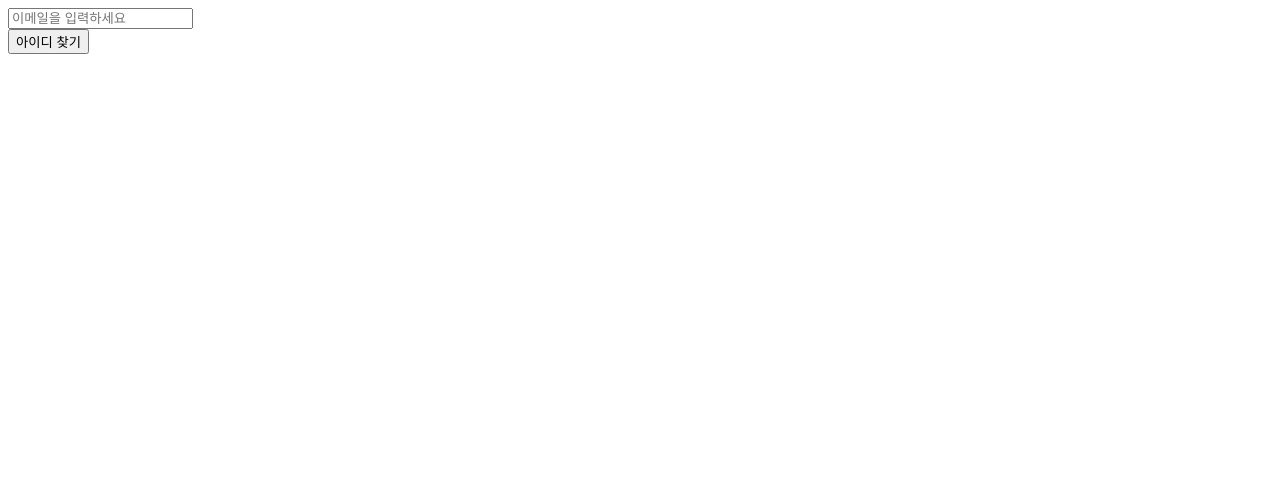
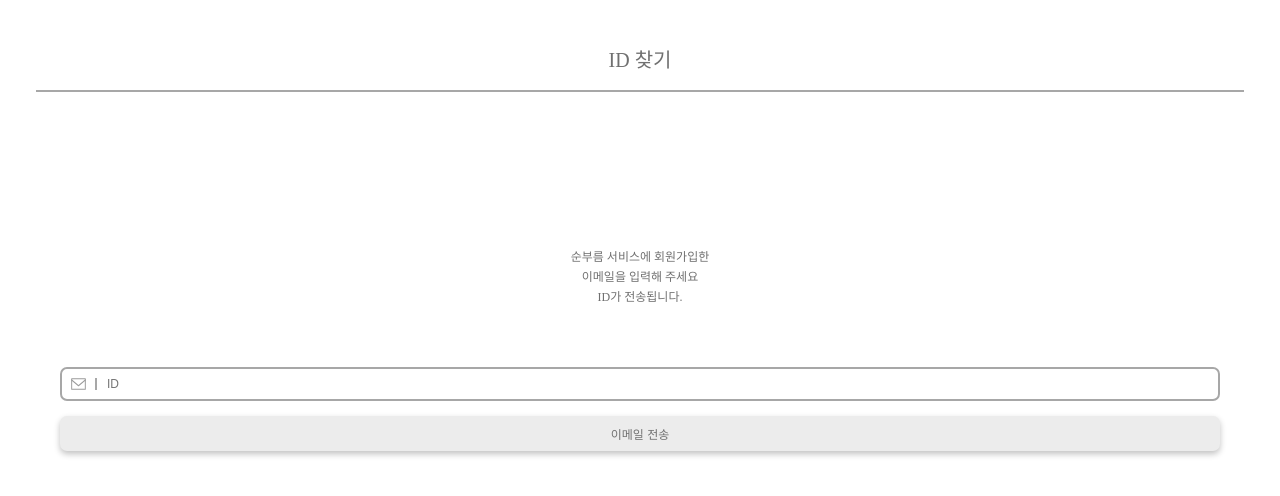
Before and after one commit to dvlops87/userTest, a Django app: page /login/find_id/ in a window 1280 px wide. Shown: the top 496 px of the page. Run offline with Django 3.2, Linux system fonts and the light colour scheme.

Commit message:
[FE] :: 아이디 찾기 페이지 구현

```diff
--- /dev/null
+++ b/SoonDelivery_Project/account/static/css/find_id.css
@@ -0,0 +1,134 @@
+html {
+  height: 100vh;
+  font-size: 10px;
+}
+
+body {
+  height: 100vh;
+}
+
+#main-container {
+  height: 100%;
+  margin: 0px 36px;
+  display: flex;
+  justify-content: center;
+}
+
+#find-id-container {
+  height: 100%;
+  width: 100%;
+  display: flex;
+  flex-direction: column;
+  align-items: center;
+}
+
+/* top-title-area 시작 */
+#top-title-area {
+  width: 100%;
+  margin: 30px 0px;
+  border-bottom: 2px solid #a7a7a7;
+  display: flex;
+  justify-content: center;
+}
+
+.top-title p {
+  margin: 20px;
+  font-size: 2rem;
+  color: #707070;
+}
+/* top-title-area 끝 */
+
+/* 중앙 컨테이너 시작 */
+#center-container {
+  width: 100%;
+  display: flex;
+  flex-direction: column;
+  justify-content: center;
+  align-items: center;
+  flex: 1;
+}
+
+.description {
+  width: 197px;
+  height: 60px;
+  display: flex;
+  justify-content: center;
+  margin: 30px 0px;
+}
+
+.description p {
+  font-size: 1.2rem;
+  color: #707070;
+  text-align: center;
+  line-height: 20px;
+}
+
+.white-space {
+  width: 197px;
+  height: 150px;
+  display: flex;
+  justify-content: center;
+  margin: 30px 0px;
+}
+
+/* 중앙 컨테이너 끝 */
+
+/* 아이디 찾기 폼 시작 */
+#find-id-form {
+  width: 100%;
+  margin: 30px 0px;
+}
+
+.item {
+  display: flex;
+  align-items: center;
+  flex: 1;
+  height: 30px;
+  border-radius: 7px;
+  border: 2px solid #a7a7a7;
+  margin: 0px 24px 15px;
+}
+
+.icon-area {
+  width: 33px;
+  border-right: 2px solid #a7a7a7;
+  margin-right: 8px;
+  display: flex;
+  justify-content: center;
+}
+
+.icon-area img {
+  width: 15px;
+  height: 12px;
+}
+
+.input-box {
+  border: none;
+  font-size: 1.2rem;
+}
+
+/* 버튼 영역 시작 */
+
+#button-area {
+  display: flex;
+  justify-content: space-between;
+  flex: 1;
+  margin: 0px 24px 15px;
+}
+
+.big-button {
+  height: 35px;
+  border-radius: 7px;
+  border: none;
+  box-shadow: 0px 3px 6px #0000003f;
+  font-size: 1.2rem;
+  color: #707070;
+  flex: 1;
+}
+
+.gray {
+  background-color: #ececec;
+}
+/* 버튼 영역 끝 */
+
+/* 아이디 찾기 폼 끝 */
--- a/SoonDelivery_Project/account/templates/find_id.html
+++ b/SoonDelivery_Project/account/templates/find_id.html
@@ -1,16 +1,59 @@
+{% load static %}
 <!DOCTYPE html>
 <html lang="en">
 <head>
     <meta charset="UTF-8">
     <meta http-equiv="X-UA-Compatible" content="IE=edge">
     <meta name="viewport" content="width=device-width, initial-scale=1.0">
+    <link rel="stylesheet" href="{% static 'css/reset.css' %}">
+    <link rel="stylesheet" href="{% static 'css/find_id.css' %}">
     <title>Document</title>
 </head>
+<!-- body 시작 -->
 <body>
-    <form method="POST" action="{% url 'find_id' %}">
-        {% csrf_token %}
-        <input type="text" name="school_email" placeholder="이메일을 입력하세요"required><br>
-        <button id="signupButton">아이디 찾기</button>
-    </form>
+    <!-- 메인컨테이너 시작 -->
+    <div id="main-container">
+        <!-- 아이디 찾기 컨테이너 시작 -->
+        <div id="find-id-container">
+            <!-- 제목 영역시작 -->
+            <div id="top-title-area">
+                <div class="top-title">
+                    <p>ID 찾기</p>
+                </div>
+            </div>
+            <!-- 제목 영역 끝 -->
+            <!-- 중앙 컨테이너 시작 -->
+            <div id="center-container">
+                <div class="description">
+                    <p>순부름 서비스에 회원가입한<br>이메일을 입력해 주세요<br>ID가 전송됩니다.</p>
+                </div>
+                <!-- 아이디 찾기 폼 시작 -->
+                <form id="find-id-form" method="POST" action="{% url 'login' %}">
+                    {% csrf_token %}
+                    <div class="item">
+                        <div class="icon-area">
+                            <img src="{% static 'image/email.svg' %}" alt="email">
+                        </div>
+                        <div class="input-area">
+                            <input class="input-box" type="text" name="nickname" placeholder="ID"required>
+                        </div>
+                    </div>
+                    <div id="button-area">
+                        <button class="gray big-button">이메일 전송</button>
+                    </div>
+                    {% if 'error' %}
+                        <p>{{error}}</p>
+                    {% endif %}
+                </form>
+                <!-- 아이디 찾기 폼 끝 -->
+                <!-- 여백 영역 시작 -->
+                <div class="white-space"></div>
+                <!-- 여백 영역 끝 -->
+            </div>
+            <!-- 중앙 컨테이너 끝 -->
+        </div>
+        <!-- 로그인 컨테이너 끝 -->
+    </div>
+    <!-- 메인컨테이너 끝 -->
 </body>
 </html>
```
Also changed, not shown: SoonDelivery_Project/account/static/image/email.svg (added).
